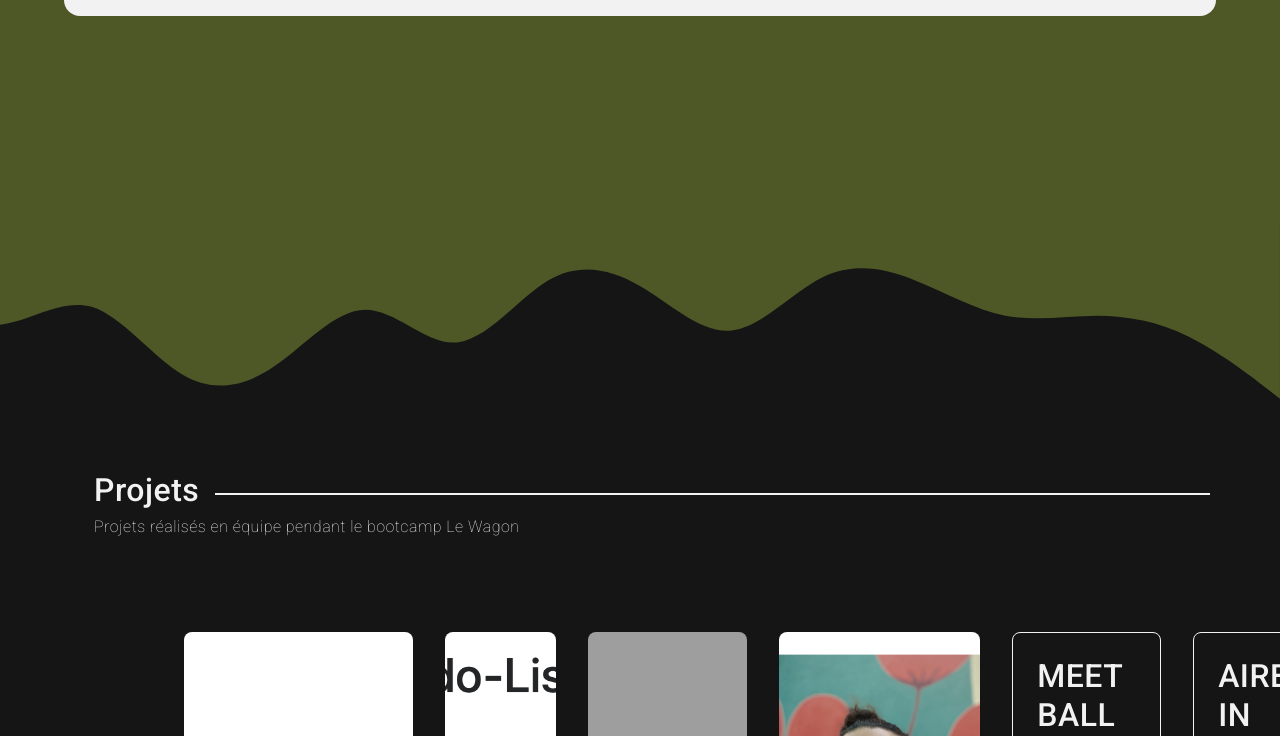
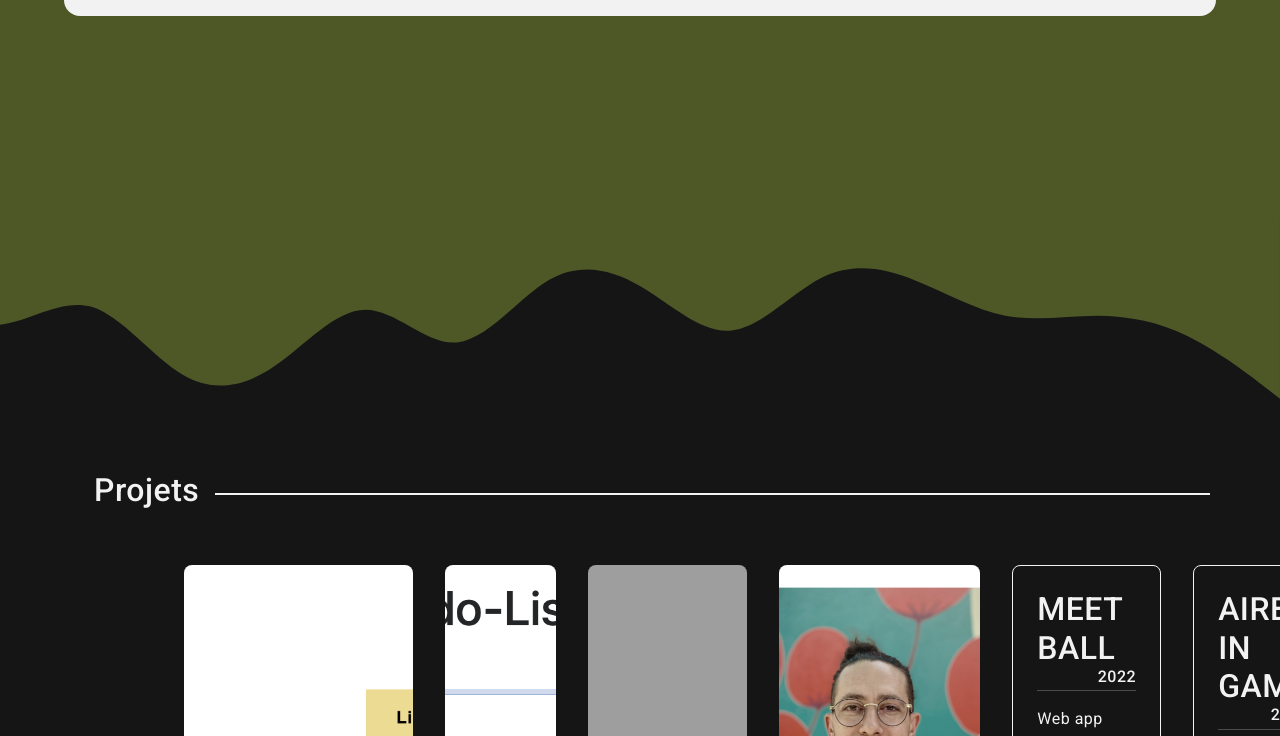
Before and after one commit to julienLeMee/portfolio, a website: page index.html in a window 1280 px wide. Shown: the part 1379-2115 px from the top of the page. Drawn offline with nearby package versions, Linux system fonts and the light colour scheme; grey boxes are pictures that could not be loaded.

Commit message:
update title project

```diff
--- a/index.html
+++ b/index.html
@@ -155,7 +155,7 @@
         <h2 class="title" id="projets">Projets</h2>
         <div class="barre-section"></div>
       </div>
-      <h4 class="mb-5 phrase-projet">Projets réalisés en équipe pendant le bootcamp Le Wagon</h4>
+      <!-- <h4 class="mb-5 phrase-projet">Projets réalisés en équipe pendant le bootcamp Le Wagon</h4> -->
       <div class="project-cards d-flex justify-content-center">
         <div class="projets mt-5 mb-5">
           <a href="#" class="card-project projet-perso la-ferme-de-novelle mb-4">
```
